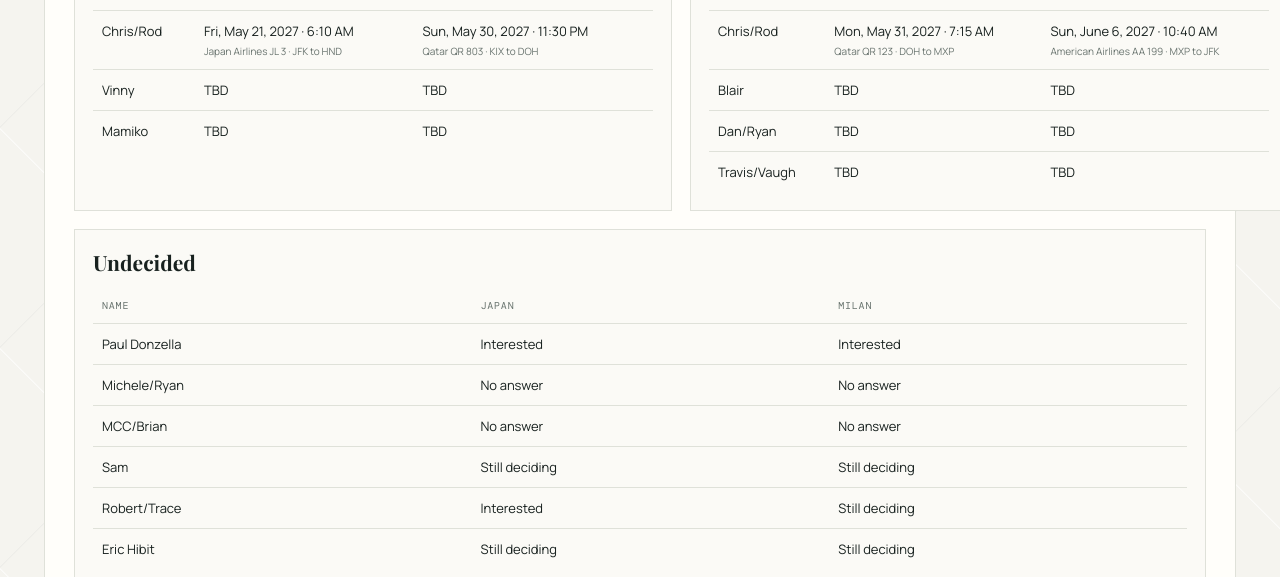
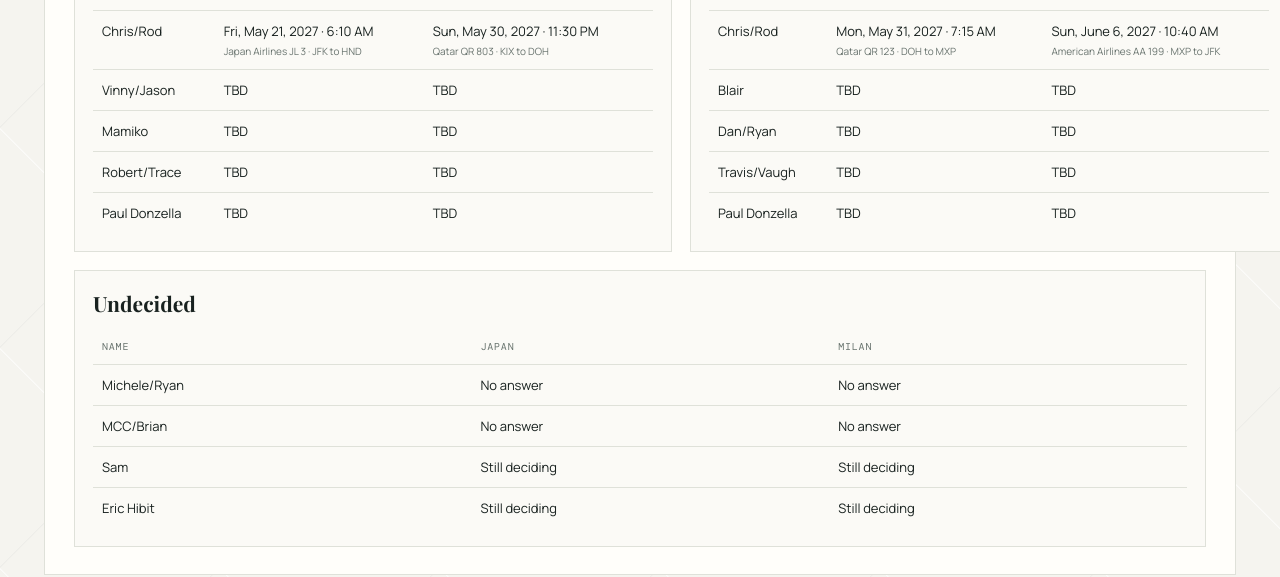
Before and after one commit to roddlesnyc/chris-50th-trip, a plain HTML site: page index.html in a window 1280 px wide. Shown: the part 1632-2209 px from the top of the page. Drawn offline with nearby package versions, Linux system fonts and the light colour scheme; grey boxes are pictures that could not be loaded.

Commit message:
Add files via upload

```diff
--- a/index.html
+++ b/index.html
@@ -219,8 +219,10 @@
                 <thead><tr><th scope="col">Name</th><th scope="col">Arrival</th><th scope="col">Departure</th></tr></thead>
                 <tbody>
                   <tr><td>Chris/Rod</td><td>Fri, May 21, 2027 · 6:10 AM<span class="travel-note">Japan Airlines JL 3 · JFK to HND</span></td><td>Sun, May 30, 2027 · 11:30 PM<span class="travel-note">Qatar QR 803 · KIX to DOH</span></td></tr>
-                  <tr><td>Vinny</td><td>TBD</td><td>TBD</td></tr>
+                  <tr><td>Vinny/Jason</td><td>TBD</td><td>TBD</td></tr>
                   <tr><td>Mamiko</td><td>TBD</td><td>TBD</td></tr>
+                  <tr><td>Robert/Trace</td><td>TBD</td><td>TBD</td></tr>
+                  <tr><td>Paul Donzella</td><td>TBD</td><td>TBD</td></tr>
                 </tbody>
               </table>
             </div>
@@ -235,6 +237,7 @@
                   <tr><td>Blair</td><td>TBD</td><td>TBD</td></tr>
                   <tr><td>Dan/Ryan</td><td>TBD</td><td>TBD</td></tr>
                   <tr><td>Travis/Vaugh</td><td>TBD</td><td>TBD</td></tr>
+                  <tr><td>Paul Donzella</td><td>TBD</td><td>TBD</td></tr>
                 </tbody>
               </table>
             </div>
@@ -246,11 +249,9 @@
             <table class="interest-table">
               <thead><tr><th scope="col">Name</th><th scope="col">Japan</th><th scope="col">Milan</th></tr></thead>
               <tbody>
-                <tr><td>Paul Donzella</td><td>Interested</td><td>Interested</td></tr>
                 <tr><td>Michele/Ryan</td><td>No answer</td><td>No answer</td></tr>
                 <tr><td>MCC/Brian</td><td>No answer</td><td>No answer</td></tr>
                 <tr><td>Sam</td><td>Still deciding</td><td>Still deciding</td></tr>
-                <tr><td>Robert/Trace</td><td>Interested</td><td>Still deciding</td></tr>
                 <tr><td>Eric Hibit</td><td>Still deciding</td><td>Still deciding</td></tr>
               </tbody>
             </table>
```
